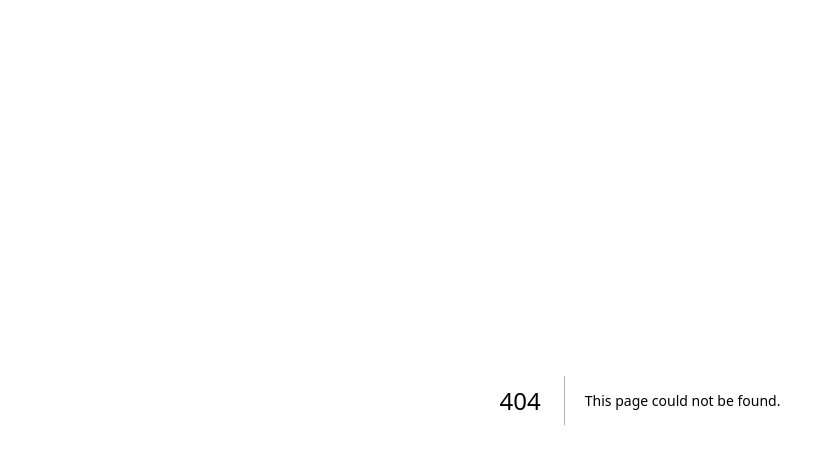
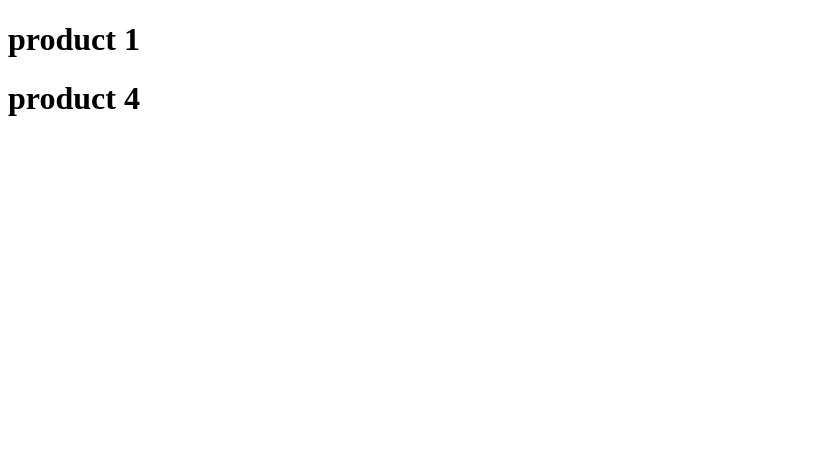
Before and after one commit to naba93980/NextJS_Learnings, a Next.js app in the folder Codevolution/Hello-world/next-routing/: page /product/1 in a window 1280 px wide. Before the commit this address had no page. Shown: the top 464 px of the page, without its empty margins (0-835 px from the left). Built offline with nearby package versions, Linux system fonts and the light colour scheme.

Commit message:
dynamic productId page

```diff
--- /dev/null
+++ b/Codevolution/Hello-world/next-routing/pages/product/[productId].js
@@ -0,0 +1,13 @@
+import React, { useEffect } from 'react'
+import { useRouter } from 'next/router';
+
+export default function Product() {
+  const router = useRouter();
+
+  return (
+    <div>
+      <h1>product {router.query.productId}</h1>
+      <h1>product {2+2}</h1>
+    </div>
+  )
+}
```
